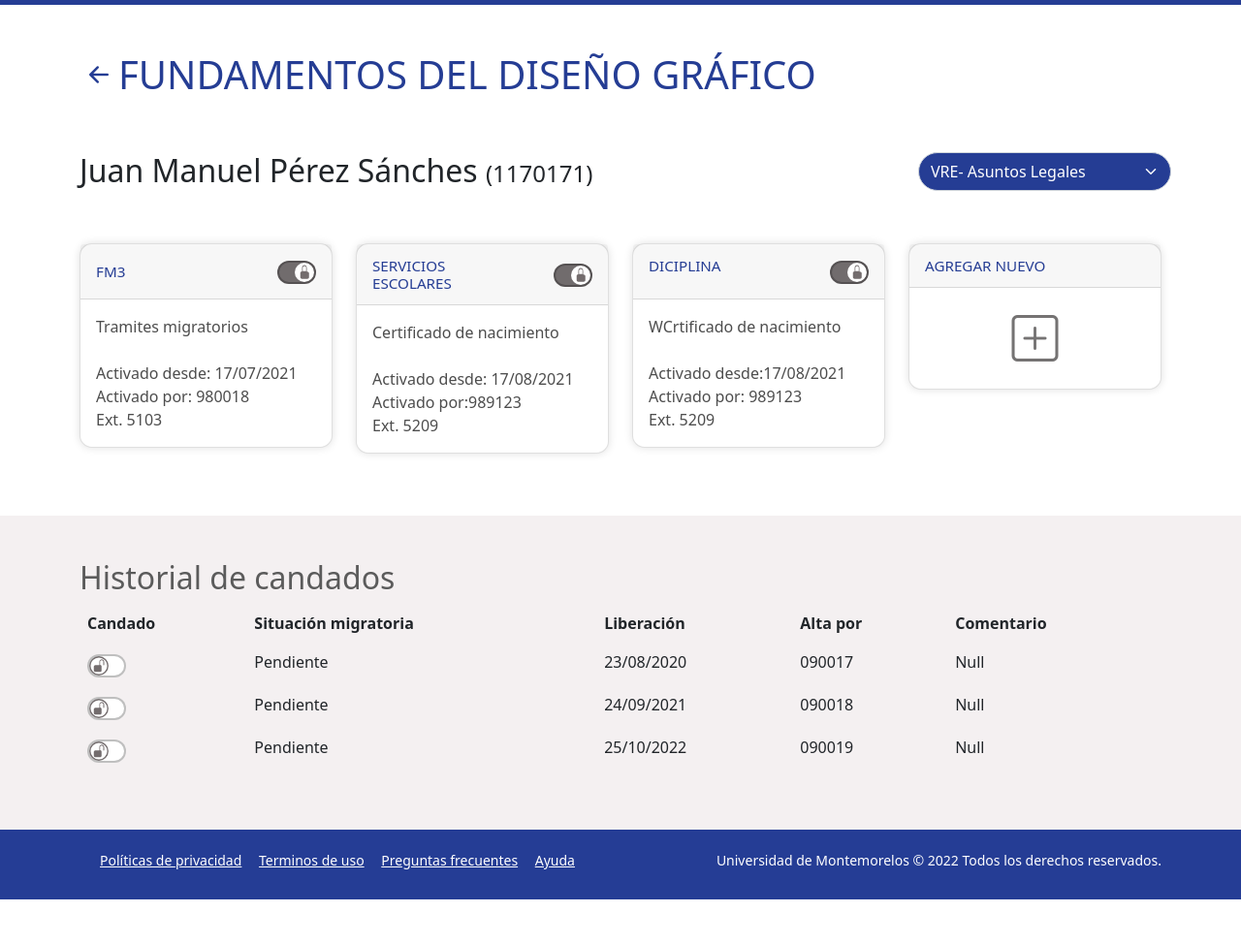
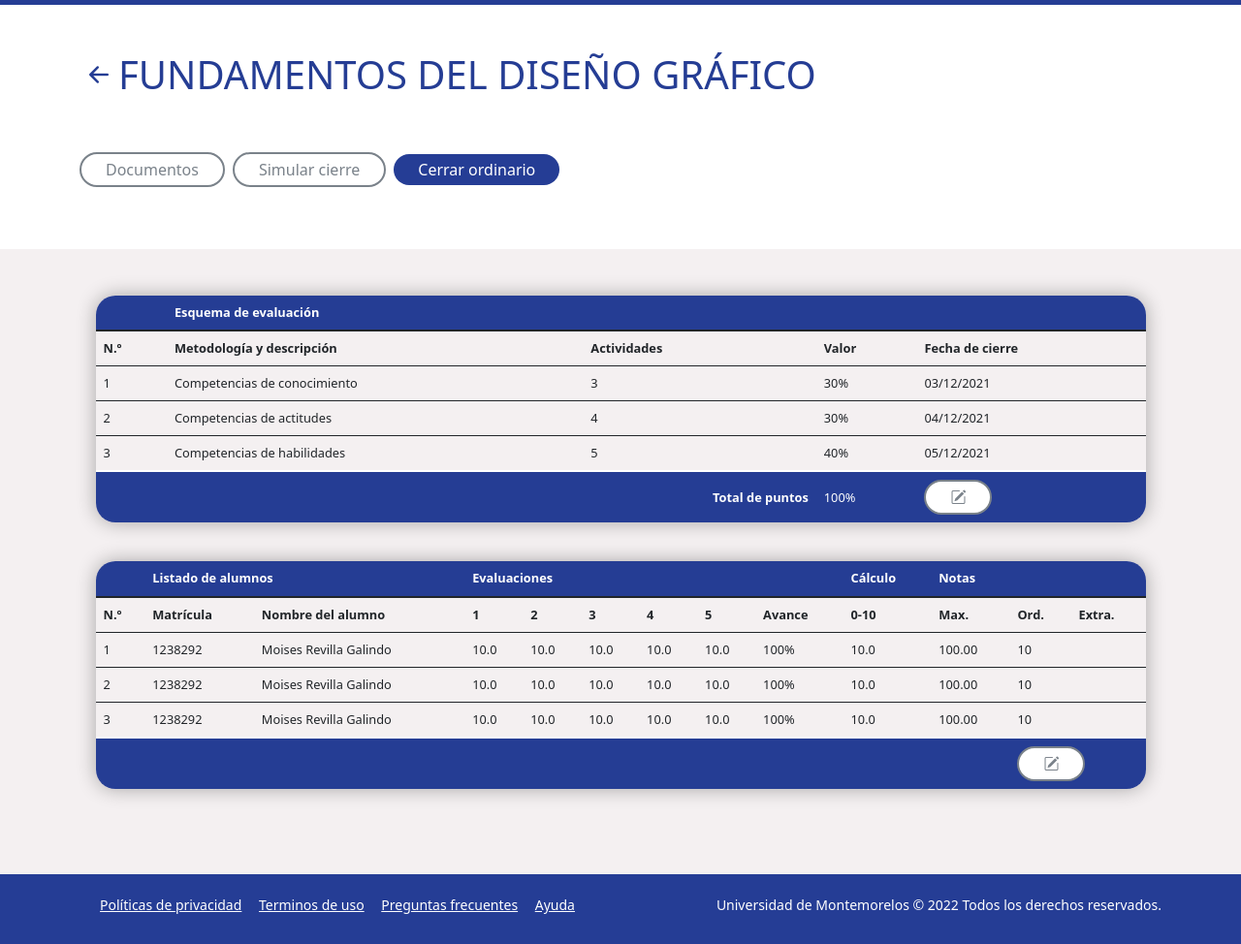
Before and after one commit to arkev/sistema-academico-um, a website: page materia-portal-maestro.html in a window 1280 px wide. Shown: the part 80-1054 px from the top of the page at 97% size. Before the commit the page ends 1008 px from the top, so only its background shows below. Drawn offline with nearby package versions, Linux system fonts and the light colour scheme.

Commit message:
Materia Portal Maestro
Terminado!!!

```diff
--- a/css/styles.css
+++ b/css/styles.css
@@ -1681,6 +1681,47 @@ body > section:nth-child(4) > div > div > a{
  #historial-candados > div > h2{
      color: #5b5b5b;
  }
+ #evaluarMateria button{
+    margin-right: 0.5rem;
+    margin-bottom: 16px;
+    padding: 4px 25px;
+ }
+
+ #esquemaListado{
+    background-color: #f4f0f1;
+    padding:3rem 0;
+ }
+ #esquemaListado table>:not(caption)>*>* {
+    border-bottom-width:0;
+}
+ #esquemaListado > div > div > table{
+     box-shadow: 0 0 20px #00000050;
+     border-radius: 20px;
+     font-size: .6em;
+     width: 95%;
+     margin: 0 auto 2.5rem;
+ }
+ #esquemaListado > div > div > table > thead > tr > th:nth-child(1){
+    border-top-left-radius: 20px;
+ }
+ #esquemaListado > div > div > table > tfoot > tr > th:nth-child(1){
+    border-bottom-left-radius: 20px;
+ }
+ #esquemaListado > div > div > table > tfoot > tr > td:last-child{
+    border-bottom-right-radius: 20px;
+ }
+ #esquemaListado > div > div > table > thead > tr > th:last-child{
+    border-top-right-radius: 20px;
+ }
+#esquemaListado > div > div > table > thead > * > *, #esquemaListado > div > div > table > tfoot > * > *{
+    background-color: #253D94;
+}
+#esquemaListado > div > div > table > tfoot > tr > th:nth-child(3){
+    text-align: right;
+}
+#esquemaListado > div > div > table > tfoot button{
+    margin-bottom: 0;
+}
 
  @media (min-width: 576px){
      #datosDelAlumno > aside > div{
@@ -1689,6 +1730,9 @@ body > section:nth-child(4) > div > div > a{
      #historial-candados {
          font-size: .9rem;
      }
+     #esquemaListado > div > div > table{
+        font-size: .7em;
+    }
  }
  @media (min-width: 768px){
      #datosDelAlumno > section > div > div:nth-child(1){
@@ -1698,6 +1742,9 @@ body > section:nth-child(4) > div > div > a{
      #historial-candados {
          font-size: 1rem;
      }
+     #esquemaListado > div > div > table{
+        font-size: .8rem;
+    }
      #datosDelAlumno > aside > div{
          margin-left: 2rem;
          background: #253d95;
@@ -1705,7 +1752,7 @@ body > section:nth-child(4) > div > div > a{
          color: white;
          text-align: center;
      }
-     footer a{
+     #captura-candados > footer > div > div > div{
          text-align: left;
      }
      footer p{
--- a/materia-portal-maestro.html
+++ b/materia-portal-maestro.html
@@ -4,7 +4,7 @@
     <meta charset="UTF-8">
     <meta http-equiv="X-UA-Compatible" content="IE=edge">
     <meta name="viewport" content="width=device-width, initial-scale=1.0">
-    <title>Captura Candados | Ssitema Académico</title>
+    <title>Evaluar materia | Sistema Académico</title>
     <link rel="stylesheet" href="https://cdnjs.cloudflare.com/ajax/libs/normalize/8.0.1/normalize.min.css">
     <!-- Bootstrap core CSS -->
     <link href="bootstrap-5.1.3-dist/css/bootstrap.min.css" rel="stylesheet">
@@ -12,7 +12,7 @@
     <!-- Estilos personalizados -->
     <link rel="stylesheet" href="css/styles.css">
   </head>
-<body id="captura-candados">
+<body id="evaluarMateria">
 
 <header>
     <nav class="navbar navbar-expand-lg navbar-dark bg-dark">
@@ -74,150 +74,138 @@
 <div class="container">
     <div class="row">
         <div class="col-12 col-md-7 col-lg-8 col-xl-7">
-            <h2>Juan Manuel Pérez Sánches <span>(1170171)</span></h2>
-        </div>
-        <div class="col-12 col-md-5 col-lg-4 offset-xl-2 col-xl-3">
-            <select class="form-select" aria-label="Default select example">
-                <option selected>VRE- Asuntos Legales<i class="bi bi-caret-down-fill"></i></option>
-                <option value="1">Opción 1</option>
-                <option value="2">Opción 2</option>
-                <option value="3">Opción 3</option>
-              </select>
+            <button class="vblanco">Documentos</button><button class="vblanco">Simular cierre</button><button>Cerrar ordinario</button>
         </div>
     </div>
 </div>
 
+<section id="esquemaListado">
     <div class="container">
         <div class="row">
-        <div class="col-12 col-md-6 col-lg-3">
-            <div class="card">
-                <div class="card-header">
-                    <div class="row align-items-center">
-                        <div class="col">
-                            <h5>FM3</h5>
-                        </div>
-                        <div class="col form-check form-switch">
-                            <input class="form-check-input" type="checkbox" role="switch" id="flexSwitchCheckChecked" checked>
-                        </div>
-                    </div>
-                </div>
-                <div class="card-body">
-                  <p class="card-text">Tramites migratorios<br><br>
-                Activado desde: 17/07/2021<br>
-                Activado por: 980018<br>
-                Ext. 5103
-                </p>
-                </div>
-              </div>
-        </div>
-        <div class="col-12 col-md-6 col-lg-3">
-            <div class="card">
-                <div class="card-header">
-                    <div class="row align-items-center">
-                        <div class="col">
-                            <h5>Servicios escolares</h5>
-                        </div>
-                        <div class="col form-check form-switch">
-                            <input class="form-check-input" type="checkbox" role="switch" id="flexSwitchCheckChecked" checked>
-                        </div>
-                    </div>
-                </div>
-                <div class="card-body">
-                  <p class="card-text">Certificado de nacimiento<br><br>
-                Activado desde: 17/08/2021<br>
-                Activado por:989123<br>
-                Ext. 5209
-            </p>
-                </div>
-              </div>
-        </div>
-        <div class="col-12 col-md-6 col-lg-3">
-            <div class="card">
-                <div class="card-header">
-                    <div class="row">
-                        <div class="col align-items-center">
-                            <h5>Diciplina</h5>
-                        </div>
-                        <div class="col form-check form-switch">
-                            <input class="form-check-input" type="checkbox" role="switch" id="flexSwitchCheckChecked" checked>
-                        </div>
-                    </div>
-                </div>
-                <div class="card-body">
-                  <p class="card-text">WCrtificado de nacimiento<br><br>
-                Activado desde:17/08/2021<br>
-                Activado por: 989123<br>
-                Ext. 5209
-            </p>
-                </div>
-              </div>
-        </div>
-        <div class="col-12 col-md-6 col-lg-3">
-            <div class="card">
-                <div class="card-header">
-                    <div class="row align-items-center">
-                        <div class="col">
-                            <h5>Agregar nuevo</h5>
-                        </div>
-                    </div>
-                </div>
-                <div class="card-body">
-                    <a href="#" class="bi bi-plus-square"></a>
-                </div>
-              </div>
-        </div>
-    </div>
-</div>
-
-<section id="historial-candados">
-    <div class="container">
-    <h2>Historial de candados</h2>
-    <table class="table table-borderless">
-        <thead>
+            <table class="table">
+                <thead class="table-dark">
                     <tr>
-        <th scope="col">Candado</th>
-        <th scope="col">Situación migratoria</th>
-        <th scope="col">Liberación</th>
-        <th scope="col">Alta por</th>
-        <th scope="col">Comentario</th>
+                        <th scope="col"></th>
+                        <th scope="col" colspan="4">Esquema de evaluación</th>
                       </tr>
                 </thead>
-    <tbody>
+                <tbody class="table-bordered">
                     <tr>
-        <th scope="row">
-            <div class="col form-check form-switch">
-                <input class="form-check-input" type="checkbox" role="switch" id="flexSwitchCheckChecked">
-            </div>
-        </th>
-        <td>Pendiente</td>
-        <td>23/08/2020</td>
-        <td>090017</td>
-        <td>Null</td>
+                        <th scope="row">N.º</th>
+                        <th>Metodología y descripción</th>
+                        <th>Actividades</th>
+                        <th>Valor</th>
+                        <th>Fecha de cierre</th>
                       </tr>
                       <tr>
-        <th scope="row">
-            <div class="col form-check form-switch">
-                <input class="form-check-input" type="checkbox" role="switch" id="flexSwitchCheckChecked">
-            </div>
-        </th>
-        <td>Pendiente</td>
-        <td>24/09/2021</td>
-        <td>090018</td>
-        <td>Null</td>
+                        <td scope="row">1</th>
+                        <td>Competencias de conocimiento</td>
+                        <td>3</td>
+                        <td>30%</td>
+                        <td>03/12/2021</td>
                       </tr>
                       <tr>
-        <th scope="row">
-            <div class="col form-check form-switch">
-                <input class="form-check-input" type="checkbox" role="switch" id="flexSwitchCheckChecked">
-            </div>
-        </th>
-        <td>Pendiente</td>
-        <td>25/10/2022</td>
-        <td>090019</td>
-        <td>Null</td>
+                        <td scope="row">2</th>
+                        <td>Competencias de actitudes</td>
+                        <td>4</td>
+                        <td>30%</td>
+                        <td>04/12/2021</td>
+                      </tr>
+                      <tr>
+                        <td scope="row">3</th>
+                        <td>Competencias de habilidades</td>
+                        <td>5</td>
+                        <td>40%</td>
+                        <td>05/12/2021</td>
                       </tr>
                 </tbody>
+                <tfoot class="table-dark">
+                    <th scope="row"></th>
+                    <td></td>
+                    <th>Total de puntos</th>
+                    <td>100%</td>
+                    <td><button class="vblanco"><i class="bi bi-pencil-square"></i></button></td>
+                </tfoot>
               </table>
+
+              <table class="table">
+                <thead class="table-dark">
+                    <tr>
+                        <th scope="col"></th>
+                        <th scope="col" colspan="2">Listado de alumnos</th>
+                        <th scope="col" colspan="6">Evaluaciones</th>
+                        <th scope="col">Cálculo</th>
+                        <th scope="col" colspan="3">Notas</th>
+                      </tr>
+                </thead>
+                <tbody class="table-bordered">
+                    <tr>
+                        <th scope="row">N.º</th>
+                        <th>Matrícula</th>
+                        <th>Nombre del alumno</th>
+                        <th>1</th>
+                        <th>2</th>
+                        <th>3</th>
+                        <th>4</th>
+                        <th>5</th>
+                        <th>Avance</th>
+                        <th>0-10</th>
+                        <th>Max.</th>
+                        <th>Ord.</th>
+                        <th>Extra.</th>
+                      </tr>
+                      <tr>
+                        <td scope="row">1</th>
+                        <td>1238292</td>
+                        <td>Moises Revilla Galindo</td>
+                        <td>10.0</td>
+                        <td>10.0</td>
+                        <td>10.0</td>
+                        <td>10.0</td>
+                        <td>10.0</td>
+                        <td>100%</td>
+                        <td>10.0</td>
+                        <td>100.00</td>
+                        <td>10</td>
+                        <td></td>
+                      </tr>
+                      <tr>
+                        <td scope="row">2</th>
+                            <td>1238292</td>
+                            <td>Moises Revilla Galindo</td>
+                            <td>10.0</td>
+                            <td>10.0</td>
+                            <td>10.0</td>
+                            <td>10.0</td>
+                            <td>10.0</td>
+                            <td>100%</td>
+                            <td>10.0</td>
+                            <td>100.00</td>
+                            <td>10</td>
+                            <td></td>
+                      </tr>
+                      <tr>
+                        <td scope="row">3</th>
+                            <td>1238292</td>
+                            <td>Moises Revilla Galindo</td>
+                            <td>10.0</td>
+                            <td>10.0</td>
+                            <td>10.0</td>
+                            <td>10.0</td>
+                            <td>10.0</td>
+                            <td>100%</td>
+                            <td>10.0</td>
+                            <td>100.00</td>
+                            <td>10</td>
+                            <td></td>
+                      </tr>
+                </tbody>
+                <tfoot class="table-dark">
+                    <th scope="row" colspan="11"></th>
+                    <td colspan="3"><button class="vblanco"><i class="bi bi-pencil-square"></i></button></td>
+                </tfoot>
+              </table>
+        </div>
     </div>
 </section>
 
```
Also changed, not shown: captura-candados.html (+1 -1 lines), css/styles-min.css, 1 other file. Lines whose indentation alone changed are shown as unchanged.
